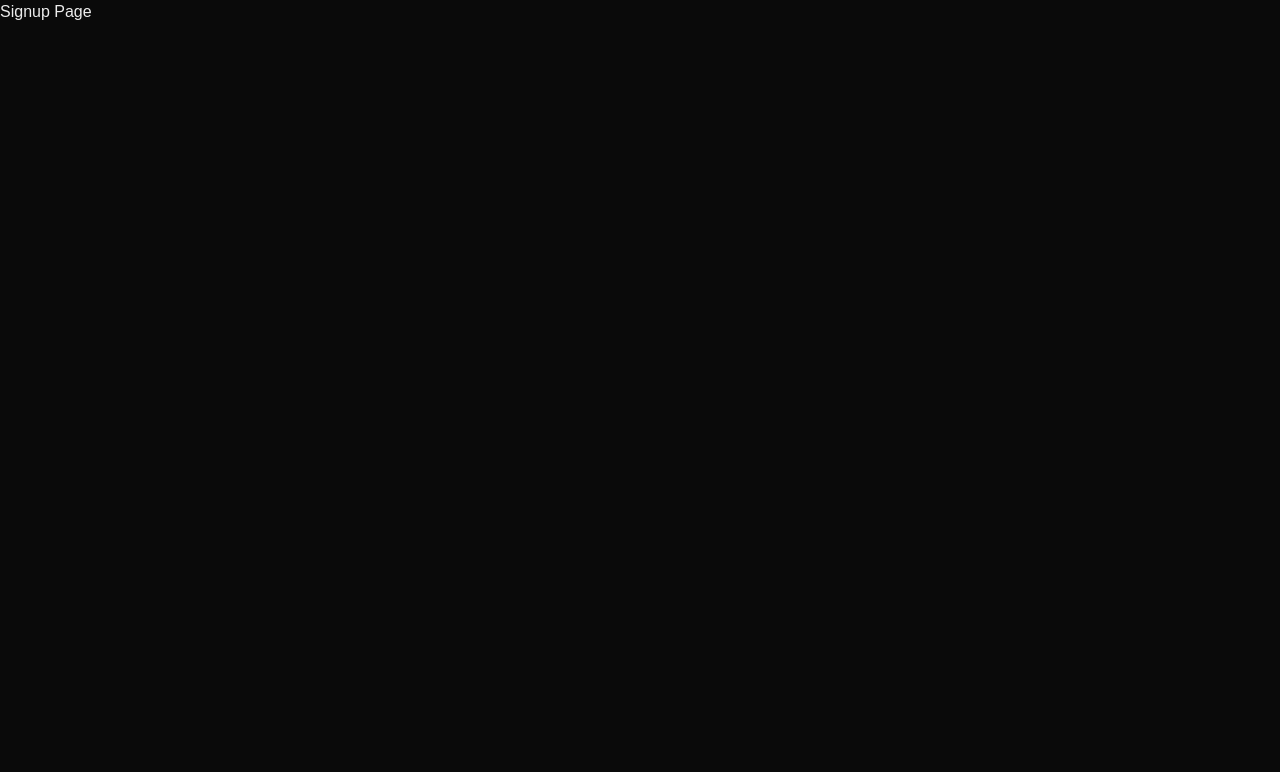
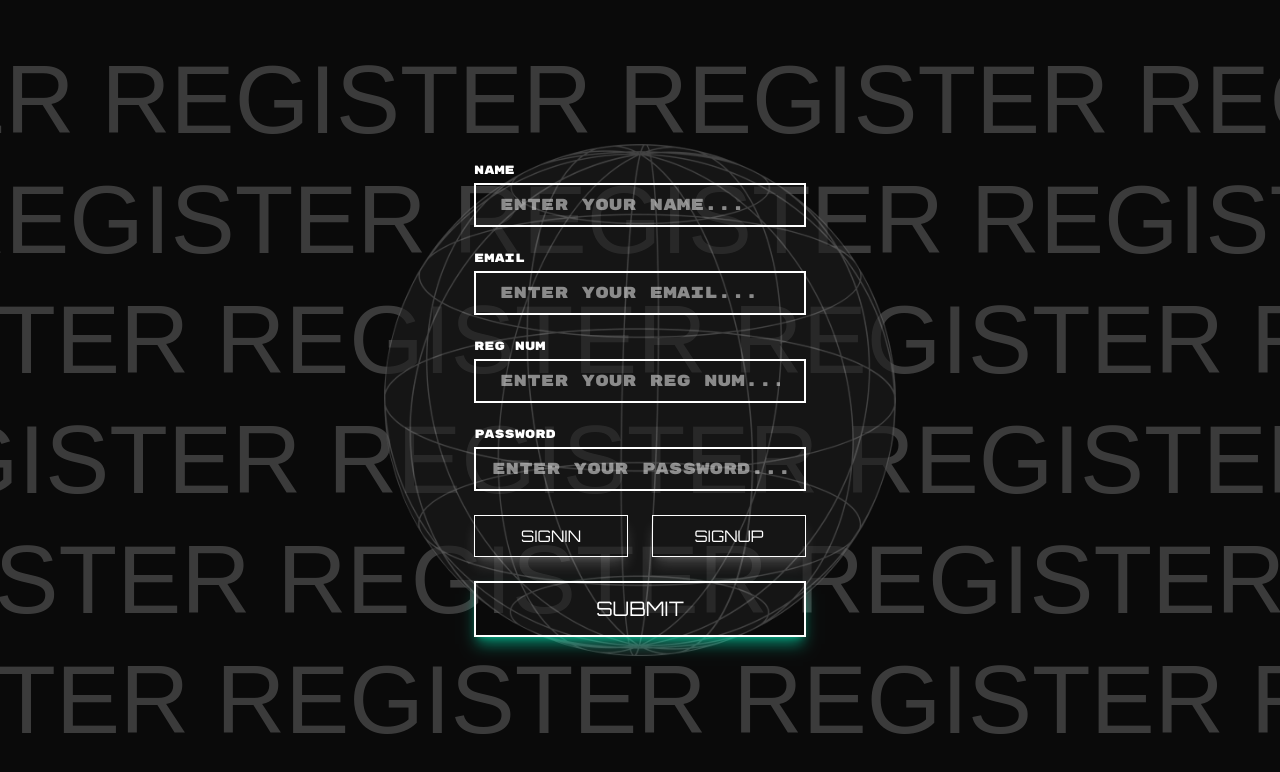
Before and after one commit to grassngrass/webpage-frontend, a Next.js app: page /auth/signup in a window 1280 px wide. Shown: the top 772 px of the page. Built offline with nearby package versions, Linux system fonts and the light colour scheme; a web font is replaced by a local one.

Commit message:
Authentication page-Signin and Signup

```diff
--- a/app/auth/signin/page.tsx
+++ b/app/auth/signin/page.tsx
@@ -1,9 +1,82 @@
-import React from 'react'
+"use client";
+import React from "react";
+import Link from "next/link";
+import Image from "next/image";
 
-const page = () => {
+export default function SignupPage() {
   return (
-    <div>Signin Page</div>
-  )
+    <div className="relative min-h-screen w-screen text-white flex items-center justify-center overflow-hidden">
+      <div className="absolute flex-col inset-0 flex items-center justify-center overflow-hidden -space-y-6 font-oi #FFFFFF opacity-20 ">
+        <div className=" whitespace-nowrap text-[6rem]  #FFFFFF">
+        EGISTER REGISTER REGISTER REGISTER REGISTER REGISTER
+        </div>
+        <div className=" whitespace-nowrap text-[6rem] #FFFFFF">
+          IS REGISTER REGISTER REGISTER REGISTER REGISTER REGISTER REGISTER
+        </div>
+        <div className=" whitespace-nowrap text-[6rem] #FFFFFF">
+          ER REGISTER REGISTER REGISTER REGISTER REGISTER REGISTER
+        </div>
+        <div className=" whitespace-nowrap text-[6rem] #FFFFFF">
+          GISTER REGISTER REGISTER REGISTER REGISTER REGISTER REGISTER
+        </div>
+        <div className=" whitespace-nowrap text-[6rem] #FFFFFF">
+         STER REGISTER REGISTER REGISTER REGISTER REGISTER REGISTER
+        </div>
+        <div className=" whitespace-nowrap text-[6rem] #FFFFFF">
+          ER REGISTER REGISTER REGISTER REGISTER REGISTER REGISTER
+        </div>
+      </div>
+
+      <Image className="absolute h-auto w-2/5 opacity-80" src="/globe.png" alt="globe" width="1024" height="1024" />
+
+        <form className="flex flex-col space-y-6 z-5">
+          <div>
+            <label className="block text-xs font-rubik-mono-one #FFFFFF mb-1">
+              EMAIL
+            </label>
+            <input
+              type="email"
+              placeholder="ENTER YOUR EMAIL..."
+              className="w-full px-6 py-2 bg-transparent  border-[#FFFFFF] rounded-sm-[#FFFFFF] font-rubik-mono-one focus:outline-none focus:border-[#FFFFFF] border-2"
+            />
+          </div>
+
+          <div>
+            <label className="block text-xs font-rubik-mono-one #FFFFFF mb-1">
+              PASSWORD
+            </label>
+            <input
+              type="password"
+              placeholder="ENTER YOUR PASSWORD..."
+              className="w-full px-4 py-2 bg-transparent  border-[#FFFFFF] rounded-sm-[#FFFFFF] font-rubik-mono-one focus:outline-none focus:border-[#FFFFFF] border-2"
+            />
+          </div>
+
+
+          <div className="flex space-x-6">
+            <Link
+              href="/auth/signin"
+              className="flex-1 border border-white px-4 py-2 text-center font-orbitron hover:bg-white hover:text-black transition shadow-lg shadow-white/20"
+            >
+              SIGNIN
+            </Link>
+            <Link
+              href="/auth/signup"
+              className="flex-1 border border-white px-4 py-2 text-center font-orbitron hover:bg-white hover:text-black transition shadow-lg shadow-white/20"
+            >
+              SIGNUP
+            </Link>
+          </div>
+
+
+          <button
+            type="submit"
+            className="w-full border-2 border-[#FFFFFF] px-4 py-3 font-orbitron text-xl hover:bg-[#00FFC6] hover:text-black transition shadow-lg shadow-[#00FFC6]/50"
+          >
+            SUBMIT
+          </button>
+        </form>
+
+    </div>
+  );
 }
-
-export default page;
--- a/app/auth/signup/page.tsx
+++ b/app/auth/signup/page.tsx
@@ -1,9 +1,104 @@
-import React from 'react'
+"use client";
+import React from "react";
+import Link from "next/link";
+import Image from "next/image";
 
-const page = () => {
+export default function SignupPage() {
   return (
-    <div>Signup Page</div>
-  )
+    <div className="relative min-h-screen w-screen text-white flex items-center justify-center overflow-hidden">
+      <div className="absolute flex-col inset-0 flex items-center justify-center overflow-hidden -space-y-6 font-oi #FFFFFF opacity-20 ">
+        <div className=" whitespace-nowrap text-[6rem]  #FFFFFF">
+        EGISTER REGISTER REGISTER REGISTER REGISTER REGISTER
+        </div>
+        <div className=" whitespace-nowrap text-[6rem] #FFFFFF">
+          IS REGISTER REGISTER REGISTER REGISTER REGISTER REGISTER REGISTER
+        </div>
+        <div className=" whitespace-nowrap text-[6rem] #FFFFFF">
+          ER REGISTER REGISTER REGISTER REGISTER REGISTER REGISTER
+        </div>
+        <div className=" whitespace-nowrap text-[6rem] #FFFFFF">
+          GISTER REGISTER REGISTER REGISTER REGISTER REGISTER REGISTER
+        </div>
+        <div className=" whitespace-nowrap text-[6rem] #FFFFFF">
+         STER REGISTER REGISTER REGISTER REGISTER REGISTER REGISTER
+        </div>
+        <div className=" whitespace-nowrap text-[6rem] #FFFFFF">
+          ER REGISTER REGISTER REGISTER REGISTER REGISTER REGISTER
+        </div>
+      </div>
+
+      <Image className="absolute h-auto w-2/5 opacity-80" src="/globe.png" alt="globe" width="1024" height="1024" />
+
+        <form className="flex flex-col space-y-6 z-5">
+          <div>
+            <label className="block text-xs font-rubik-mono-one #FFFFFF mb-1">
+              NAME
+            </label>
+            <input
+              type="text"
+              placeholder="ENTER YOUR NAME..."
+              className="w-full px-6 py-2 bg-transparent  border-[#FFFFFF] rounded-sm-[#FFFFFF] font-rubik-mono-one focus:outline-none focus:border-[#FFFFFF] border-2"
+            />
+          </div>
+          <div>
+            <label className="block text-xs font-rubik-mono-one #FFFFFF mb-1">
+              EMAIL
+            </label>
+            <input
+              type="email"
+              placeholder="ENTER YOUR EMAIL..."
+              className="w-full px-6 py-2 bg-transparent  border-[#FFFFFF] rounded-sm-[#FFFFFF] font-rubik-mono-one focus:outline-none focus:border-[#FFFFFF] border-2"
+            />
+          </div>
+
+          <div>
+            <label className="block text-xs font-rubik-mono-one #FFFFFF mb-1">
+              REG NUM
+            </label>
+            <input
+              type="text"
+              placeholder="ENTER YOUR REG NUM..."
+              className="w-full px-6 py-2 bg-transparent  border-[#FFFFFF] rounded-sm-[#FFFFFF] font-rubik-mono-one focus:outline-none focus:border-[#FFFFFF] border-2"
+            />
+          </div>
+
+
+          <div>
+            <label className="block text-xs font-rubik-mono-one #FFFFFF mb-1">
+              PASSWORD
+            </label>
+            <input
+              type="password"
+              placeholder="ENTER YOUR PASSWORD..."
+              className="w-full px-4 py-2 bg-transparent  border-[#FFFFFF] rounded-sm-[#FFFFFF] font-rubik-mono-one focus:outline-none focus:border-[#FFFFFF] border-2"
+            />
+          </div>
+
+
+          <div className="flex space-x-6">
+            <Link
+              href="/auth/signin"
+              className="flex-1 border border-white px-4 py-2 text-center font-orbitron hover:bg-white hover:text-black transition shadow-lg shadow-white/20"
+            >
+              SIGNIN
+            </Link>
+            <Link
+              href="/auth/signup"
+              className="flex-1 border border-white px-4 py-2 text-center font-orbitron hover:bg-white hover:text-black transition shadow-lg shadow-white/20"
+            >
+              SIGNUP
+            </Link>
+          </div>
+
+
+          <button
+            type="submit"
+            className="w-full border-2 border-[#FFFFFF] px-4 py-3 font-orbitron text-xl hover:bg-[#00FFC6] hover:text-black transition shadow-lg shadow-[#00FFC6]/50"
+          >
+            SUBMIT
+          </button>
+        </form>
+
+    </div>
+  );
 }
-
-export default page;
--- a/app/globals.css
+++ b/app/globals.css
@@ -12,6 +12,7 @@
   --font-mono: var(--font-geist-mono);
   --font-orbitron: var(--font-orbitron);
   --font-rubik-mono-one: var(--font-rubik-mono-one);
+  --font-oi: var(--font-oi);
 }
 
 
--- a/app/layout.tsx
+++ b/app/layout.tsx
@@ -1,6 +1,6 @@
 import type { Metadata } from "next";
 import "./globals.css";
-import { OrbitronFont, RubikMonoOneFont } from "@/fonts";
+import { OiFont, OrbitronFont, RubikMonoOneFont } from "@/fonts";
 
 export const metadata: Metadata = {
   title: "Create Next App",
@@ -15,7 +15,7 @@ export default function RootLayout({
   return (
     <html lang="en">
       <body
-        className={`${OrbitronFont.variable} ${RubikMonoOneFont.variable} w-screen h-screen antialiased`}
+        className={`${OrbitronFont.variable} ${RubikMonoOneFont.variable} ${OiFont.variable} w-screen h-screen antialiased`}
       >
         {children}
       </body>
--- a/fonts/index.ts
+++ b/fonts/index.ts
@@ -1,6 +1,7 @@
 import {
     Orbitron,
     Rubik_Mono_One,
+    Oi,
 } from "next/font/google";
 
 export const OrbitronFont = Orbitron({
@@ -14,3 +15,9 @@ export const RubikMonoOneFont = Rubik_Mono_One({
     weight: ["400"],
     variable :  "--font-rubik-mono-one"
 })
+
+export const OiFont = Oi({
+    subsets : ["latin"],
+    weight: ["400"],
+    variable :  "--font-oi"
+})
```
Also changed, not shown: package.json (+9 -7 lines), public/globe.png (added), 1 other file (tests, documents, lock files or other folders).
